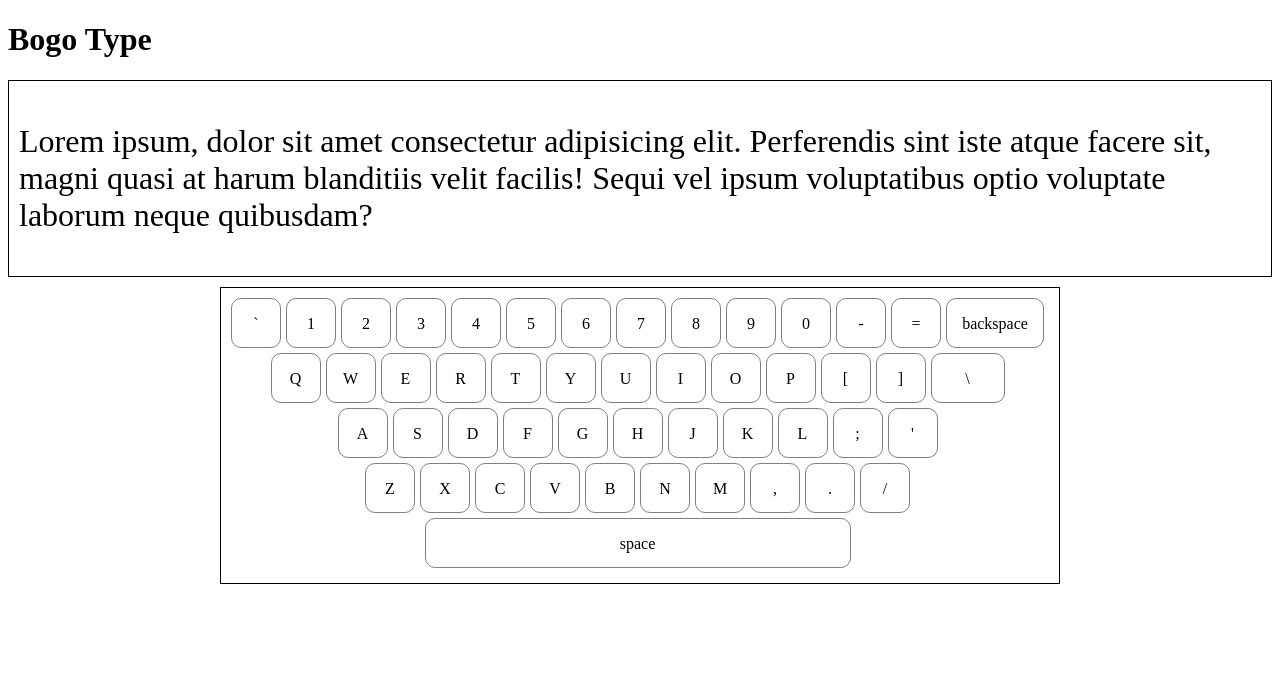
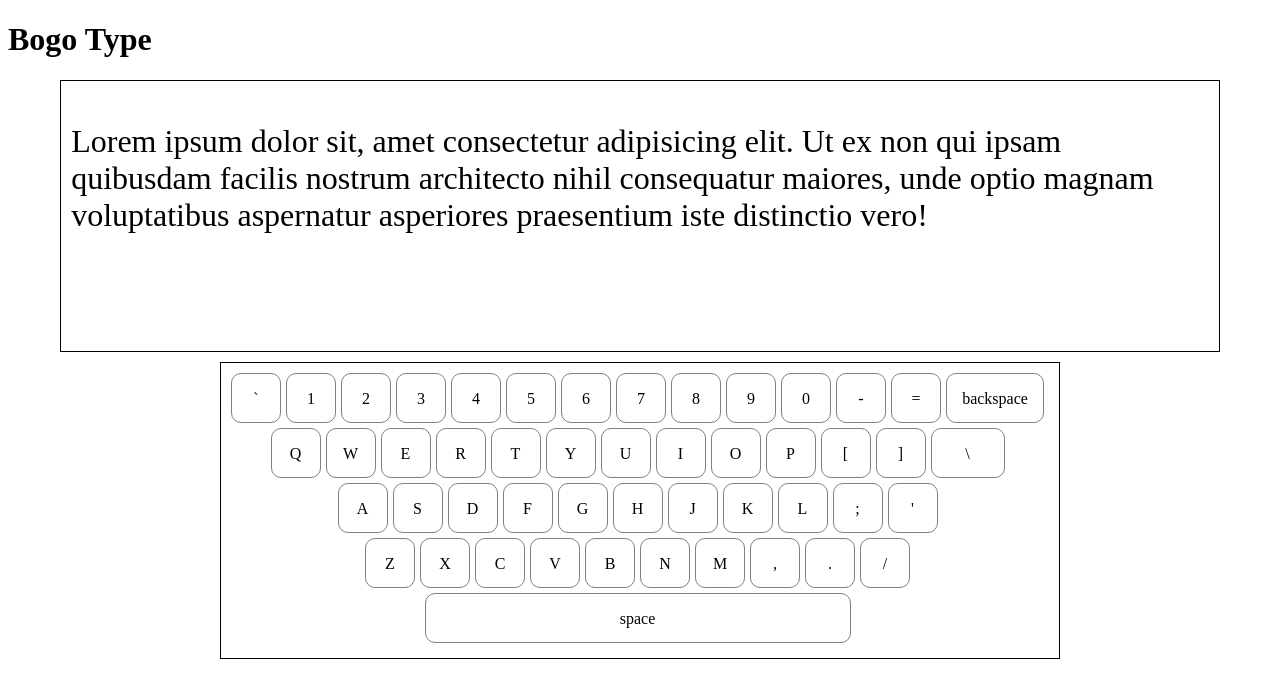
Before and after one commit to DJohnJomar/Bogo-Type, a React (Vite) app: page / in a window 1280 px wide. Shown: the top 698 px of the page. Built offline with nearby package versions, Linux system fonts and the light colour scheme.

Commit message:
feat: Add correct input feedback and focus/out of focus function

```diff
--- a/src/App.jsx
+++ b/src/App.jsx
@@ -10,7 +10,7 @@ function App() {
   useEffect(() => {
     function handleDown(e) {
       setPressedKey(e.key);
-      console.log(e.key);
+      // console.log(e.key);
     }
 
     function handleUp() {
--- a/src/TestView.jsx
+++ b/src/TestView.jsx
@@ -1,17 +1,56 @@
-import "./assets/styles/TestView.css"
-import { useState } from "react";
+import "./assets/styles/TestView.css";
+import { useState, useRef } from "react";
+/*
+Utilizing:
+React useRef to give focus to the input field
+tabIndex to make input field to be first when tabbing
 
-function TestView() {
-  const[typedCharacters, setTypedCharacters] = useState(Array(0));
+
+*/
+function TestView({ pressedKey }) {
+  const [typedCharacters, setTypedCharacters] = useState("");
+  const inputRef = useRef(null);
+
+  let words =
+    "Lorem ipsum dolor sit, amet consectetur adipisicing elit. Ut ex non qui ipsam quibusdam facilis nostrum architecto nihil consequatur maiores, unde optio magnam voluptatibus aspernatur asperiores praesentium iste distinctio vero!";
 
   return (
-    <div className="TestView">
-      <p>
-        Lorem ipsum, dolor sit amet consectetur adipisicing elit. Perferendis
-        sint iste atque facere sit, magni quasi at harum blanditiis velit
-        facilis! Sequi vel ipsum voluptatibus optio voluptate laborum neque
-        quibusdam?
+    <div
+      className="TestView"
+      onClick={() => inputRef.current.focus()} // ✅ CLICK ANYWHERE TO FOCUS
+    >
+      <p className="words">
+        {[...words].map((char, i) => {
+          const typed = typedCharacters[i];
+
+          let color =
+            typed == null ? "black" : typed === char ? "green" : "red";
+
+          return (
+            <span key={i} style={{ color }}>
+              {char}
+            </span>
+          );
+        })}
       </p>
+
+      <div className="cursor"></div>
+
+      <div id="focus-error">
+        <label htmlFor="type-input">
+          Click here/ Press Tab to focus
+        </label>
+
+        <input
+          ref={inputRef}
+          tabIndex={0}
+          id="type-input"
+          type="text"
+          autoFocus
+          value={typedCharacters}
+          onChange={(e) => setTypedCharacters(e.target.value)}
+        />
+      </div>
     </div>
   );
 }
--- a/src/assets/styles/TestView.css
+++ b/src/assets/styles/TestView.css
@@ -1,9 +1,45 @@
-.TestView{
-    border:1px solid black;
-    padding:10px;
-    margin-bottom: 10px;
+.TestView {
+  position: relative;
+  border: 1px solid black;
+  width: 90%;
+  height: 250px;
+  padding: 10px;
+  margin-bottom: 10px;
+  cursor: text;
 }
 
-.TestView p{
-    font-size: 2rem;
+.words {
+  font-size: 2rem;
+  color: gray;
+  filter: blur(5px);
+  transition: filter 0.2s ease;
 }
+
+/* focus-within: if any of its descendants gets in focus */
+.TestView:focus-within .words {
+  filter: blur(0);
+}
+.TestView:focus-within #focus-error label{
+  display:none;
+}
+
+#focus-error {
+  position: absolute;
+  top: 50%;
+  left: 50%;
+  transform: translate(-50%, -50%);
+
+  display: flex;
+  flex-direction: column;
+  text-align: center;
+}
+
+#focus-error label{
+  font-size:2rem;
+}
+
+#type-input {
+  opacity: 0;
+  position: absolute;
+  pointer-events: none;
+}
```
